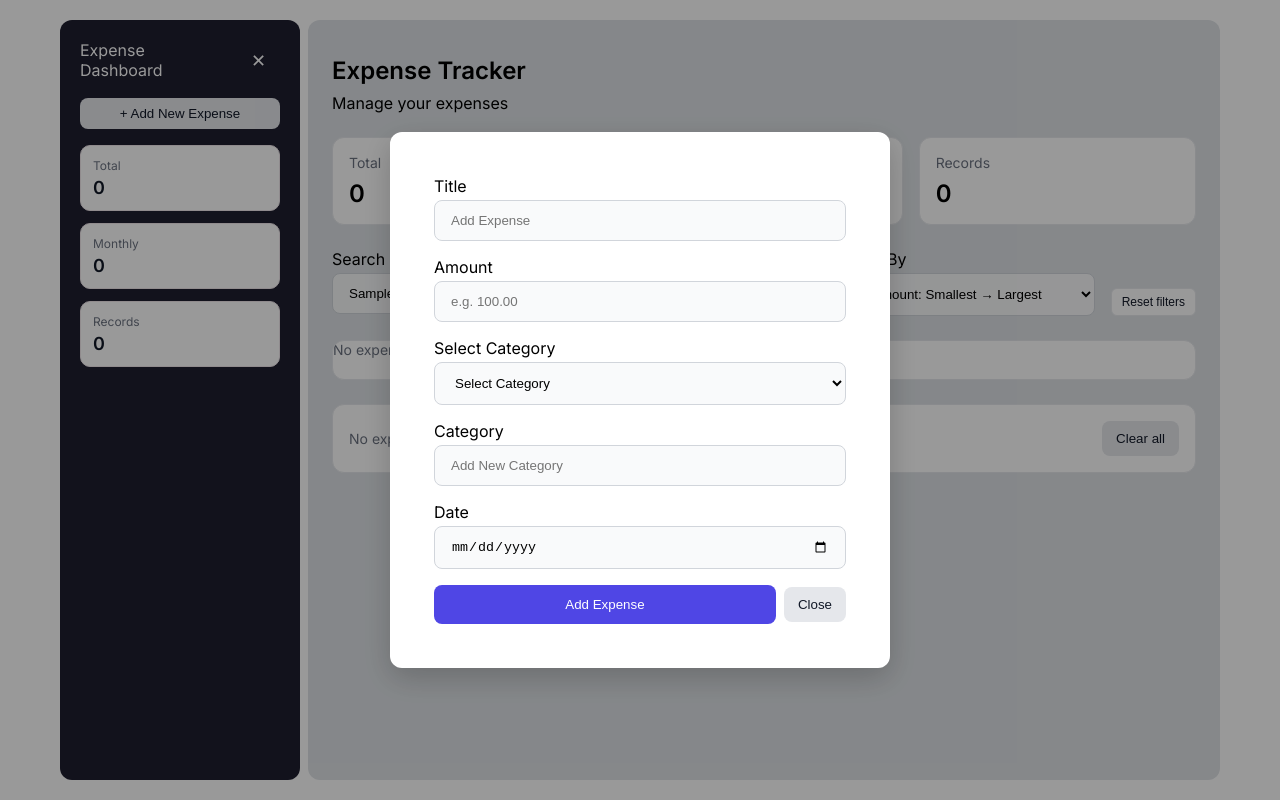
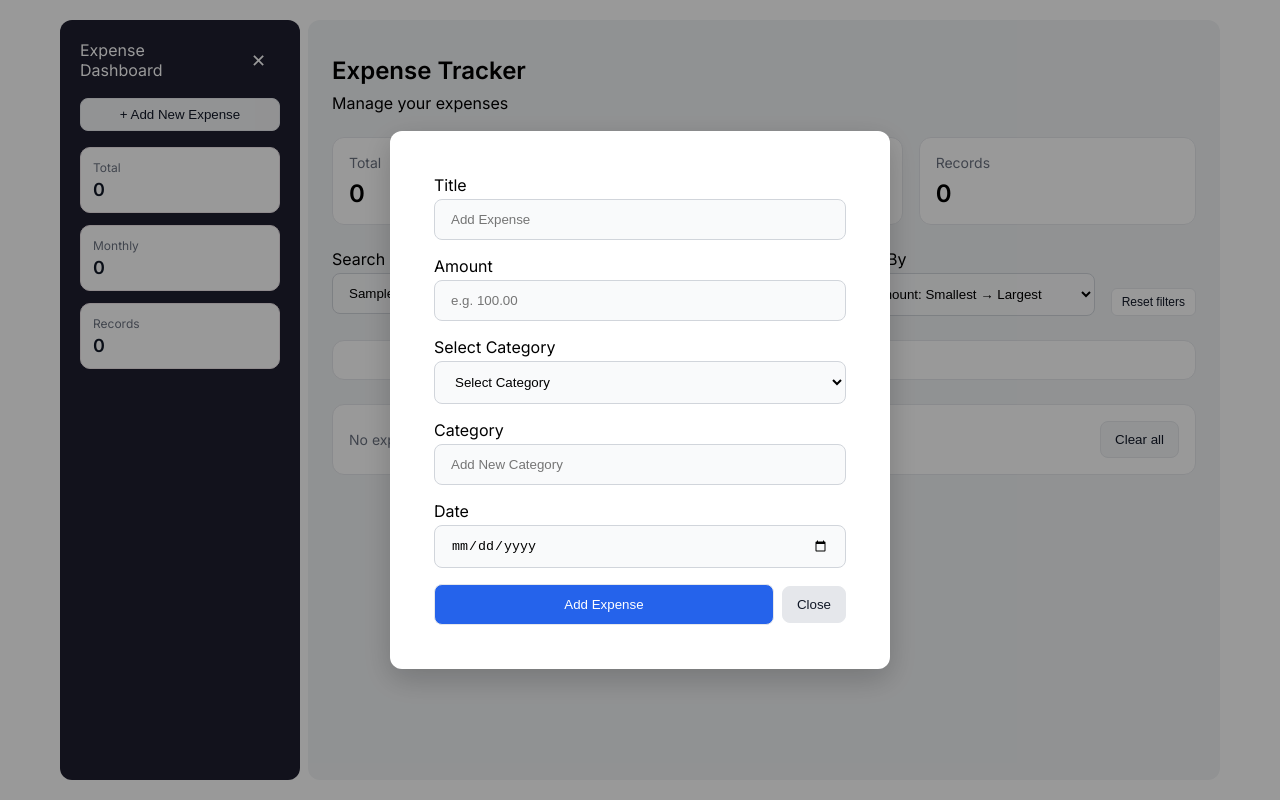
Before and after one commit to rafeeqhassani/expense-tracker-react, a React (Vite) app: page / in a window 1280 px wide. Both pictures are taken after typing "Sample" into the empty fields and a click on the button "+ Add New Expense". Built offline with nearby package versions, Linux system fonts and the light colour scheme.

Commit message:
UI polish: update background color and improve visual contrast system

```diff
--- a/src/components/modal/ExpenseForm.jsx
+++ b/src/components/modal/ExpenseForm.jsx
@@ -11,6 +11,7 @@ function ExpenseForm({
 }) {
   const showError = (field) =>
     (submitAttempted || touched[field]) && errors[field];
+
   return (
     <form className="expense-form" onSubmit={onSubmit}>
       <div className="field">
--- a/src/hooks/useExpenseForm.js
+++ b/src/hooks/useExpenseForm.js
@@ -1,4 +1,4 @@
-import { useReducer } from "react";
+import { useReducer, useRef } from "react";
 
 import { validateForm, editExpense } from "../utils/expenseFormState";
 import { normalizedData, isSameData } from "../utils/expenseTransform";
@@ -128,16 +128,8 @@ function useExpenseForm({
   showToastMessage,
 }) {
   const [state, dispatch] = useReducer(reducer, initialState);
-
-  const {
-    formData,
-    errors,
-    touched,
-    submitAttempted,
-    isFormOpen,
-    mode,
-    editingId,
-  } = state;
+  const submitLock = useRef(false);
+  const { formData, touched, submitAttempted, mode, editingId } = state;
 
   const openForm = () => {
     dispatch({ type: "OPEN_FORM" });
@@ -146,16 +138,6 @@ function useExpenseForm({
   const closeForm = () => {
     dispatch({ type: "CLOSE_FORM" });
   };
-
-  function handleEditExpense(id) {
-    const expense = editExpense(expenses, id);
-
-    if (!expense) {
-      showToastMessage("No expenses found", "info");
-    }
-
-    dispatch({ type: "EDIT_EXPENSE", payload: expense });
-  }
 
   const handleChange = (e) => {
     const { name, value } = e.target;
@@ -191,8 +173,9 @@ function useExpenseForm({
   };
 
   function handleSubmit(e) {
-    e.preventDefault();
-
+    e?.preventDefault();
+    if (submitLock.current) return;
+    submitLock.current = true;
     dispatch({ type: "SET_SUBMIT_ATTEMPTED", payload: true });
 
     const snapshot = { ...formData };
@@ -200,6 +183,7 @@ function useExpenseForm({
 
     if (Object.keys(formErrors).length > 0) {
       dispatch({ type: "SET_ERRORS", payload: formErrors });
+      submitLock.current = false;
       return;
     }
 
@@ -208,9 +192,6 @@ function useExpenseForm({
       category: snapshot.category || snapshot.customCategory,
     });
 
-    dispatch({ type: "RESET_FORM" });
-    closeForm();
-
     if (mode === "add") {
       handleAddExpense(data);
     } else {
@@ -218,35 +199,41 @@ function useExpenseForm({
 
       if (!existing) {
         showToastMessage("Expense not found", "info");
+        submitLock.current = false;
         return;
       }
 
       if (isSameData(existing, data)) {
         showToastMessage("No changes detected", "info");
+        submitLock.current = false;
         return;
       }
 
       handleUpdateExpense(editingId, data);
     }
 
-    setTimeout(() => {
-      showToastMessage?.(
-        mode === "add" ? "Expense added" : "Expense updated",
-        "success",
-      );
-    }, 0);
-
     dispatch({ type: "RESET_FORM" });
     closeForm();
+    showToastMessage(
+      mode === "add" ? "Expense added" : "Expense updated",
+      "success",
+    );
+    submitLock.current = false;
+  }
+
+  function handleEditExpense(id) {
+    const expense = editExpense(expenses, id);
+
+    if (!expense) {
+      showToastMessage("No expenses found", "info");
+      return;
+    }
+
+    dispatch({ type: "EDIT_EXPENSE", payload: expense });
   }
 
   return {
-    formData,
-    errors,
-    touched,
-    submitAttempted,
-    isFormOpen,
-    mode,
+    ...state,
     openForm,
     closeForm,
     handleChange,
--- a/src/styles/styles.css
+++ b/src/styles/styles.css
@@ -78,7 +78,7 @@ body {
   display: flex;
   flex-direction: column;
   gap: 24px;
-  background: #dee2e6;
+  background: #f1f3f5;
   border-radius: 12px;
   padding: 24px;
   overflow-y: auto;
@@ -207,6 +207,9 @@ select {
   border: 1px solid #e5e7eb;
   border-radius: 12px;
   min-height: 40px;
+  display: flex;
+  align-items: center;
+  justify-content: center;
 }
 
 .table-wrapper {
@@ -293,12 +296,13 @@ button {
   border: none;
   cursor: pointer;
   transition: all 0.2s ease;
-  background: #e5e7eb;
+  background: #f3f4f6;
   color: #111827;
+  border: 1px solid #e5e7eb;
 }
 
 button:hover {
-  background: #d1d5db;
+  background: #efe7eb;
 }
 
 .delete-btn {
@@ -399,14 +403,23 @@ button:hover {
 .submit-button {
   padding: 12px 16px;
   border-radius: 8px;
-  background: #4f46e5;
+  background: #2563eb;
   color: white;
   flex: 1;
   min-width: 0;
 }
 
+.close-form {
+  background: transparent;
+  color: #6b7280;
+}
+
+.close-form:hover {
+  background: #f9fafb;
+}
+
 .submit-button:hover {
-  background: #4338ca;
+  background: #1d4ed8;
   transform: translate(-1px);
 }
 
```
